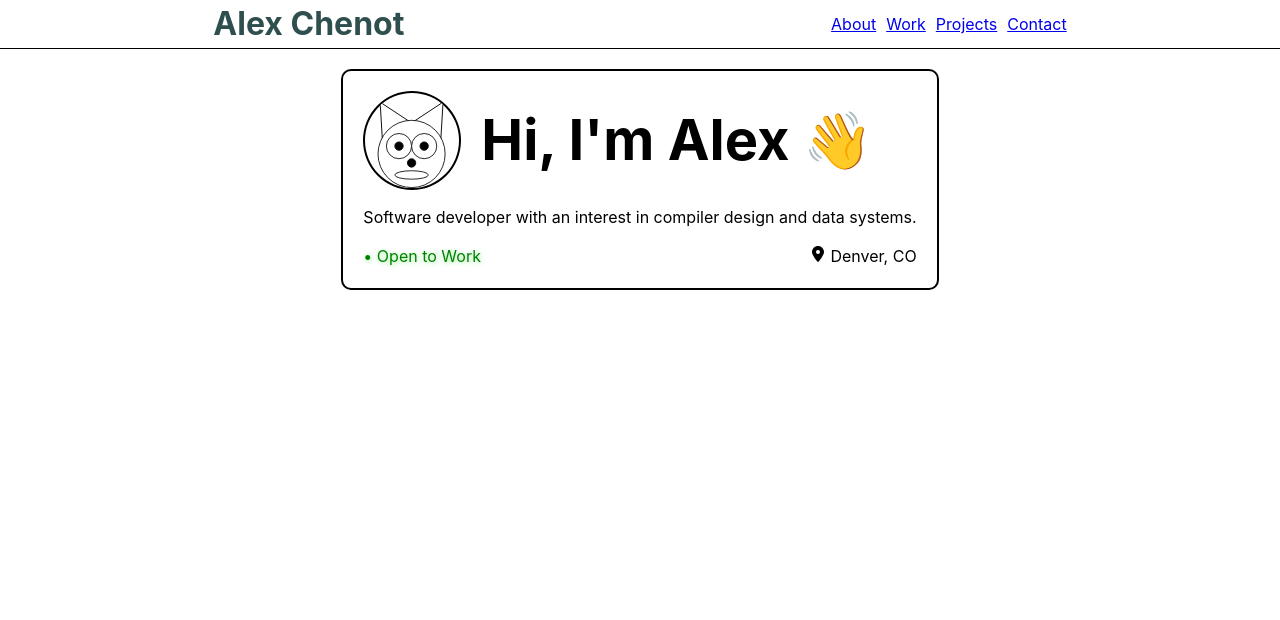
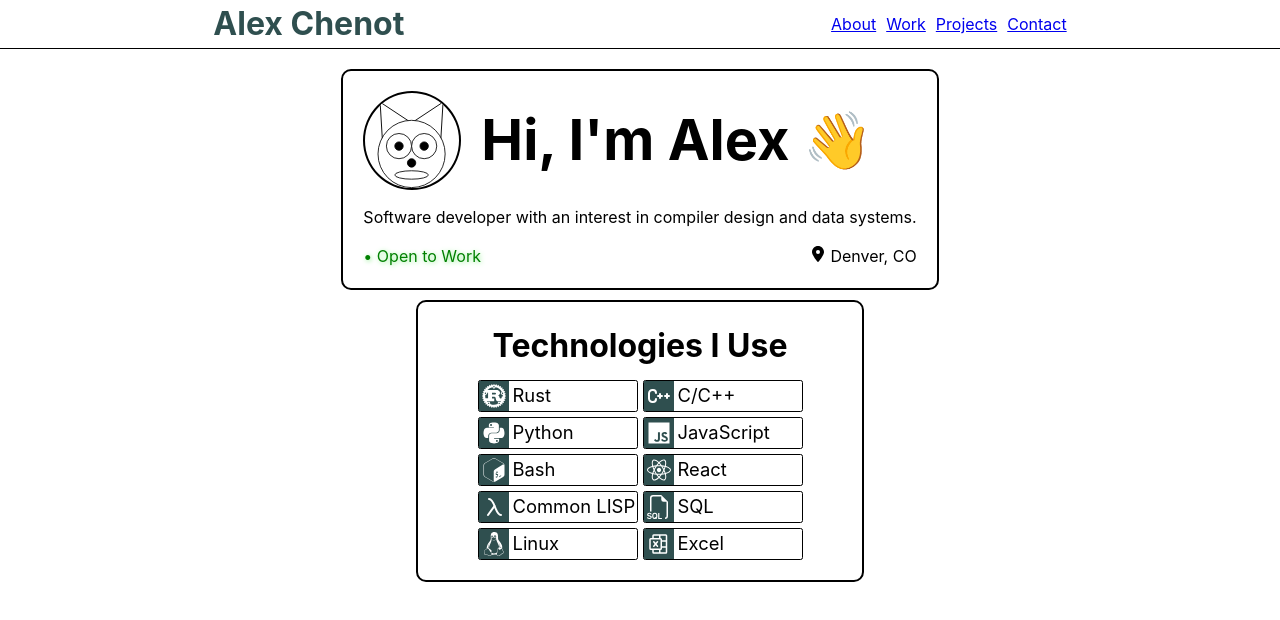
Before and after one commit to chenota/portfolio, a React (Vite) app: page / in a window 1280 px wide. Shown: the top 620 px of the page. Built offline with nearby package versions, Linux system fonts and the light colour scheme.

Commit message:
feat: Added technology cards section

```diff
--- a/src/App.jsx
+++ b/src/App.jsx
@@ -1,6 +1,7 @@
 import './App.css'
 import Header from './components/Header/Header'
 import Profile from './components/Profile/Profile'
+import Technologies from './components/Technologies/Technologies'
 
 function App() {
   return (
@@ -8,6 +9,7 @@ function App() {
       <Header />
       <div id="cards">
         <Profile work={true}/>
+        <Technologies />
       </div>
     </>
   )
--- /dev/null
+++ b/src/components/TechCard/TechCard.css
@@ -0,0 +1,28 @@
+.techCard {
+    display: flex;
+    flex-direction: row;
+    gap: 4px;
+    align-items: center;
+    justify-content: left;
+    border: 1px solid black;
+    border-radius: 0.15em;
+    font-size: 1em;
+    width: 10em;
+    height: 2em;
+}
+
+.tcIcon {
+    color: white;
+    background-color: darkslategray;
+    padding: 1px;
+    height: 100%;
+    aspect-ratio : 1 / 1;
+    display: inline-flex;
+    justify-content: center;
+    align-items: center;
+    font-size: 1.5rem;
+}
+
+.tcText {
+    font-size: 1.15rem;
+}
--- /dev/null
+++ b/src/components/TechCard/TechCard.jsx
@@ -0,0 +1,25 @@
+import { FaCode } from 'react-icons/fa6';
+import './TechCard.css'
+
+// Default props list
+const defaultProps = {
+    text: "Tech Card",
+    icon: <FaCode />
+}
+
+function TechCard(props) {
+    // Setup props
+    props = {
+        ...defaultProps,
+        ...props
+    };
+    // Component
+    return (
+        <div className="techCard">
+            <span className="tcIcon">{ props.icon }</span>
+            <span className="tcText">{ props.text }</span>
+        </div>
+    )
+}
+
+export default TechCard;
--- /dev/null
+++ b/src/components/Technologies/Technologies.css
@@ -0,0 +1,19 @@
+div#techMain {
+    border-radius: 10px;
+    padding: 20px;
+    border: 2px solid black;
+    width: 35vw;
+    display: flex;
+    flex-direction: column;
+    gap: 10px;
+    align-items: center;
+}
+
+.icons {
+    display: flex;
+    flex-direction: row;
+    flex-wrap: wrap;
+    width: 100%;
+    justify-content: center;
+    gap: 5px;
+}
--- /dev/null
+++ b/src/components/Technologies/Technologies.jsx
@@ -0,0 +1,39 @@
+import { FaRust, FaPython, FaJs, FaReact, FaLinux } from 'react-icons/fa6';
+import { TbBrandCpp, TbLambda } from 'react-icons/tb';
+import { BsFiletypeSql } from 'react-icons/bs';
+import TechCard from '../TechCard/TechCard';
+import './Technologies.css'
+import { SiGnubash } from 'react-icons/si';
+import { PiMicrosoftExcelLogo } from 'react-icons/pi';
+
+
+const techCards = [
+    ["Rust", <FaRust />],
+    ["C/C++", <TbBrandCpp />],
+    ["Python", <FaPython />],
+    ["JavaScript", <FaJs />],
+    ["Bash", <SiGnubash />],
+    ["React", <FaReact />],
+    ["Common LISP", <TbLambda />],
+    ["SQL", <BsFiletypeSql />],
+    ["Linux", <FaLinux />],
+    ["Excel", <PiMicrosoftExcelLogo /> ]
+]
+
+function Technologies() {
+    // Component
+    return (
+        <div id="techMain">
+            <h1> Technologies I Use </h1>
+            <div className="icons">
+                {
+                    techCards.map(([txt, ico], idx) => {
+                        return <TechCard text={txt} icon={ico} key={idx} />
+                    })
+                }
+            </div>
+        </div>
+    )
+}
+
+export default Technologies;
```
